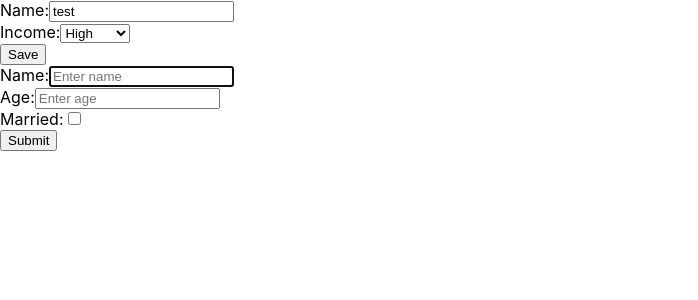
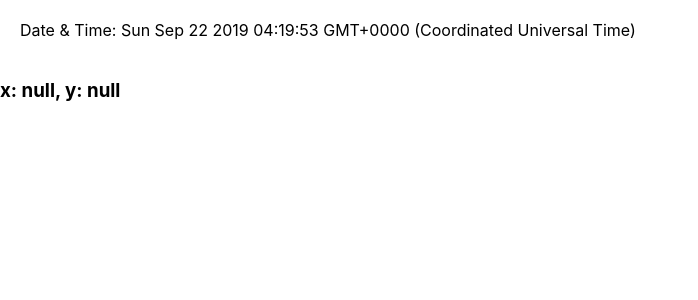
Before and after one commit to ahirhasmukh/react-hooks, a React app: page / in a window 1280 px wide. Shown: the top 300 px of the page, without its empty margins (0-698 px from the left). Built offline with nearby package versions, Linux system fonts and the light colour scheme.

Commit message:
useEffect data

```diff
--- a/src/App.js
+++ b/src/App.js
@@ -1,103 +1,43 @@
 import React, { useState, useEffect, useRef } from "react";
 import "./App.scss";
-import Input from "./components/input";
+
+const initXY = {
+  x: null,
+  y: null
+}
 
 function App() {
-  const [name, setName] = useState("test");
-  const [income, setIncome] = useState("high");
+  const [time, setTime] = useState(Date);
+  const [xy, setXY] = useState(initXY);
 
-  const nameRef = useRef(null);
-  const ageRef = useRef(null);
-  const marriedRef = useRef(null);
-  const submitRef = useRef(null);
+  useEffect(()=> {
+    let handle = setInterval(()=> {
+      setTime(Date);
+    }, 3000);
 
-  useEffect(() => {
-    nameRef.current.focus();
-  }, []);
+    return () => {
+      clearInterval(handle);
+    }
+  })
 
-  function keyPressHandler(e) {
-    if (e.keyCode === 13) {
-      if (e.target.id === "nameInput") {
-        ageRef.current.focus();
-      }
-      if (e.target.id === "ageInput") {
-        marriedRef.current.focus();
-      }
-      if (e.target.id === "marriedInput") {
-        submitRef.current.focus();
-      }
-    }
+  function mouseMoveHandler(e) {
+    setXY({
+      x: e.clientX,
+      y: e.clientY
+    })
   }
 
-  function onClickHandle(e) {
-    console.log(e.target);
-  }
-
-  function handleNameChange(e) {
-    setName(e.target.value);
-  }
-
-  function handleIncomeChange(e) {
-    setIncome(e.target.value);
-  }
-
-  function onSubmitHandle(e) {
-    console.log("State =>", name, income);
-    e.preventDefault();
-  }
-
-  const inputStyle = {
-    width: '400px',
-    height: '40px',
-    border: '1px solid #ccc',
-    outline: 0
-  }
+  useEffect(()=> {
+    window.addEventListener("mousemove", mouseMoveHandler);
+    return () => {
+      window.addEventListener("mousemove", mouseMoveHandler);
+    }
+  });
 
   return (
     <div className="App">
-      <form onSubmit={onSubmitHandle}>
-        <div>
-          <label>Name:</label>
-          <input
-            value={name}
-            type="text"
-            onChange={handleNameChange}
-            placeholder="Enter name"
-          />
-        </div>
-
-        <div>
-          <label>Income:</label>
-          <select value={income} onChange={handleIncomeChange}>
-            <option value="high">High</option>
-            <option value="medium">Medium</option>
-            <option value="low">Low</option>
-          </select>
-        </div>
-
-        <div>
-          <button type="submit">Save</button>
-        </div>
-      </form>
-
-      <div>
-        <label>Name:</label>
-        <Input ref={nameRef} id="nameInput" type="text" placeholder="Enter name" style={inputStyle} onKeyDown={keyPressHandler}></Input>
-      </div>
-
-      <div>
-        <label>Age:</label>
-        <Input ref={ageRef} id="ageInput" type="text" placeholder="Enter age" style={inputStyle} onKeyDown={keyPressHandler}></Input>
-      </div>
-
-      <div>
-        <label>Married:</label>
-        <Input ref={marriedRef} id="marriedInput" type="checkbox" onKeyDown={keyPressHandler}></Input>
-      </div>
-
-      <div>
-        <button ref={submitRef} onClick={onClickHandle} type="submit">Submit</button>
-      </div>
+      <span style={{margin:"20px",display:"inline-block"}}>Date & Time: {time}</span>
+      <h3>{`x: ${xy.x}, y: ${xy.y}`}</h3>
     </div>
   );
 }
```
Also changed, not shown: src/hooks/App_two.js (added, +105 -0 lines).
